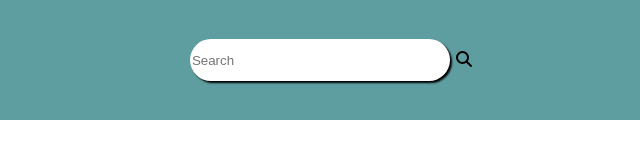
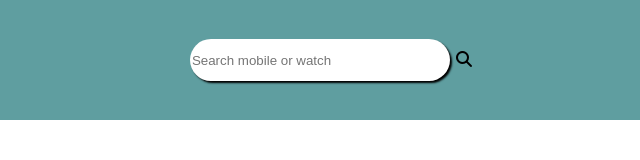
Before and after one commit to siddhibhosale234/Javascript, a plain HTML site: page index.html in a window 1280 px wide. Shown: the top 160 px of the page, 311-951 px from the left. Drawn offline with Linux system fonts and the light colour scheme.

Commit message:
Update index.html

```diff
--- a/index.html
+++ b/index.html
@@ -65,7 +65,7 @@
     <nav>
         <img src="./4.webp" alt="" id="image">
         <div>
-        <input type="text" placeholder="Search" id="search">
+        <input type="text" placeholder="Search mobile or watch" id="search">
         <i class="fa-solid fa-magnifying-glass"></i></div>
         <button onclick="search()">Search</button>
     </nav>
```
